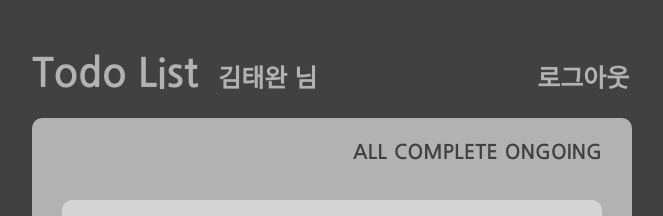
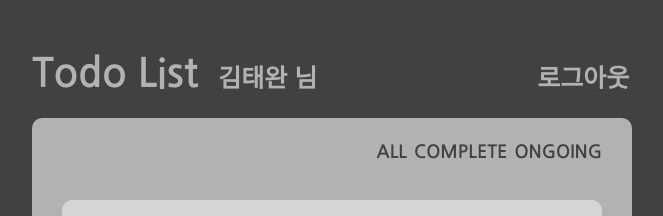
Before and after one commit to wwan13/TODO, a React (Create React App) app in the folder front/: page / in a window 1280 px wide. Shown: the top 216 px of the page, without its empty margins (308-971 px from the left). Built offline with nearby package versions, Linux system fonts and the light colour scheme.

Commit message:
[taewan] : add hover style

```diff
--- a/front/src/components/sortNav/SortNav.css
+++ b/front/src/components/sortNav/SortNav.css
@@ -12,9 +12,13 @@
 }
 
 .nav-bar-text {
-    font-size: 20px;
+    font-size: 18px;
     font-weight: 600;
     margin-left: 7px;
     color: #414141;
     transition: .4s;
 }
+
+.nav-bar-text:hover {
+    color: #d5d5d5
+}
```
